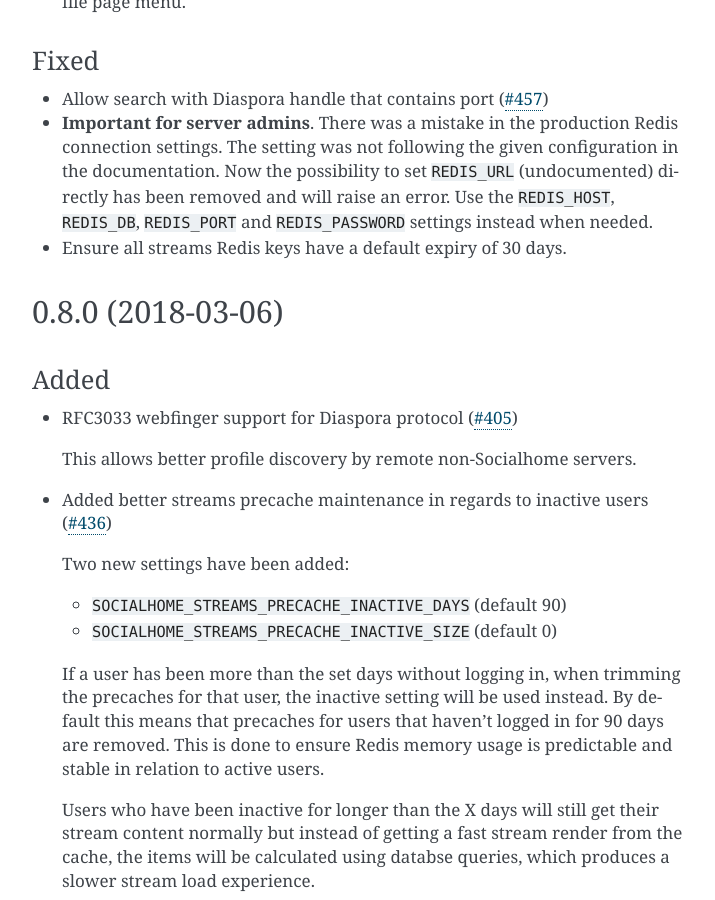
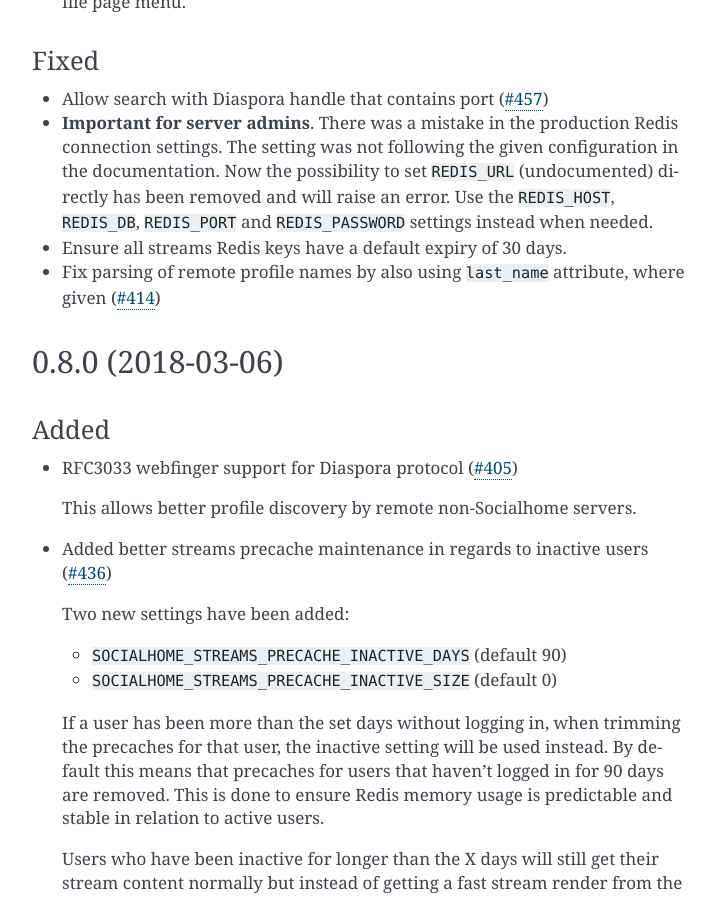
Before and after one commit to jaywink/socialhome, a Sphinx documentation site: the page built from docs/changelog.rst, in a window 1280 px wide and 900 px high, scrolled down 2434 px. Shown: the whole window, without its empty margins (388-1103 px from the left). Built offline with Sphinx 7.4.7, drawn with Linux system fonts in a browser that asks for light colours.

Commit message:
Fix parsing of remote profile names by also using ``last_name`` attribute, where given
Closes: #414

```diff
--- a/docs/changelog.rst
+++ b/docs/changelog.rst
@@ -73,6 +73,8 @@
 * **Important for server admins**. There was a mistake in the production Redis connection settings. The setting was not following the given configuration in the documentation. Now the possibility to set ``REDIS_URL`` (undocumented) directly has been removed and will raise an error. Use the ``REDIS_HOST``, ``REDIS_DB``, ``REDIS_PORT`` and ``REDIS_PASSWORD`` settings instead when needed.
 
 * Ensure all streams Redis keys have a default expiry of 30 days.
+
+* Fix parsing of remote profile names by also using ``last_name`` attribute, where given (`#414 <https://github.com/jaywink/socialhome/issues/414>`_)
 
 0.8.0 (2018-03-06)
 ------------------
```
Also changed, not shown: 2 other files.
